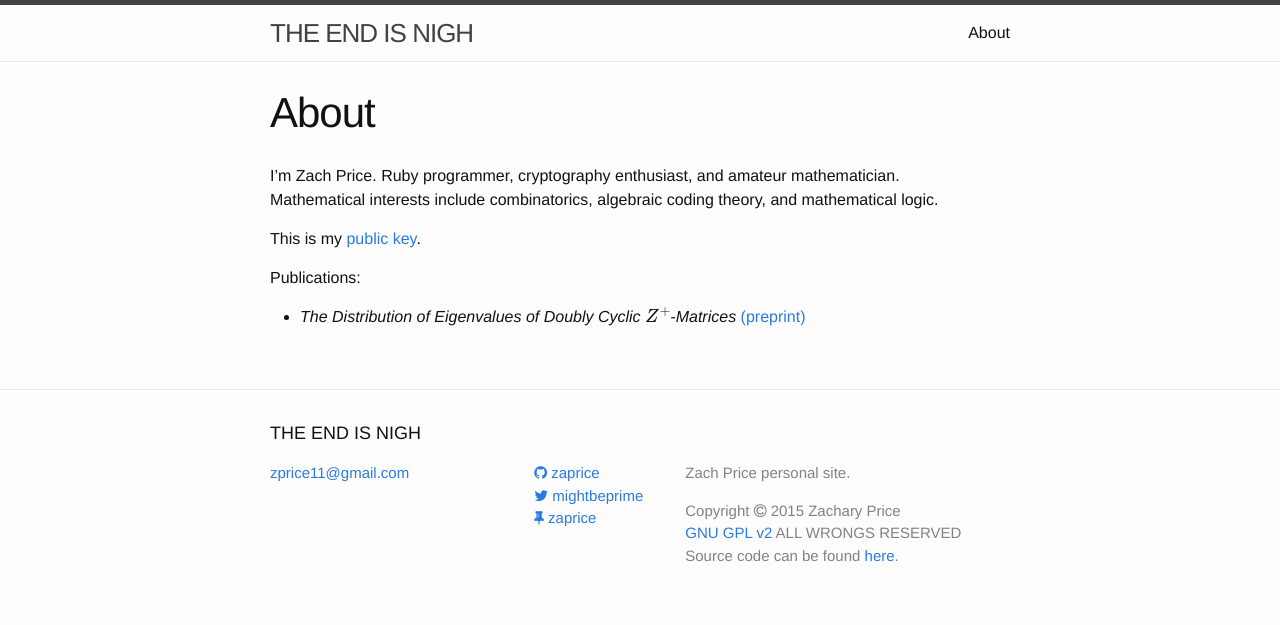
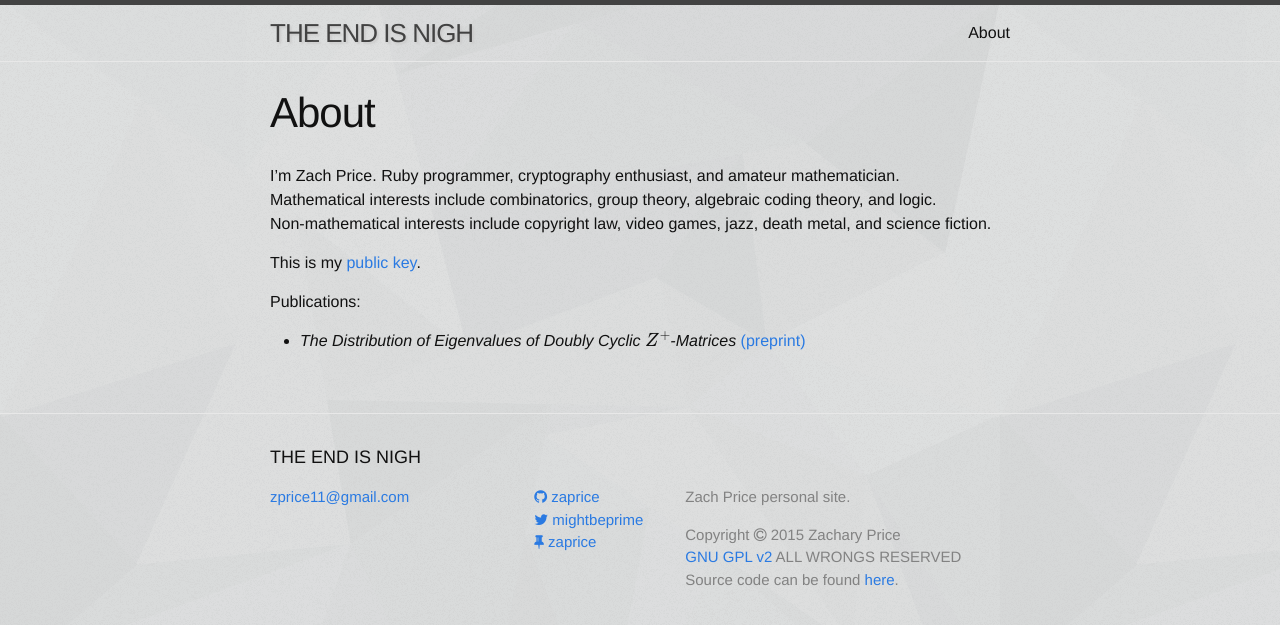
Before and after one commit to zaprice/cryptocalyp.se, a Jekyll site: the page built from about.markdown, in a window 1280 px wide. Shown: the top 625 px of the page. Built offline with Jekyll 4.4.1, drawn with Linux system fonts in a browser that asks for light colours; nearby versions of some CDN libraries; formulas are drawn with MathJax 3.

Commit message:
messed with CSS

```diff
--- a/_sass/_base.scss
+++ b/_sass/_base.scss
@@ -17,10 +17,11 @@ body {
     font-family: $base-font-family;
     font-size: $base-font-size;
     line-height: $base-line-height;
-    font-weight: 300;
+    font-weight: $base-font-weight;
     color: $text-color;
-    background-color: $background-color;
+    // background-color: $background-color;
     -webkit-text-size-adjust: 100%;
+    background: url(/assets/img/shattered_@2X.png);
 }
 
 
@@ -79,8 +80,12 @@ li {
 /**
  * Headings
  */
-h1, h2, h3, h4, h5, h6 {
-    font-weight: 300;
+h1 {
+  font-weight: $h1-font-weight;
+}
+
+h2, h3, h4, h5, h6 {
+    font-weight: $base-font-weight;
 }
 
 
--- a/_sass/_layout.scss
+++ b/_sass/_layout.scss
@@ -16,6 +16,7 @@
     letter-spacing: -1px;
     margin-bottom: 0;
     float: left;
+    text-shadow: 2px 2px 2px $text-shadow-color;
 
     &,
     &:visited {
@@ -186,6 +187,7 @@
 .post-link {
     display: block;
     font-size: 24px;
+    font-weight: $post-link-font-weight;
 }
 
 
--- a/about.markdown
+++ b/about.markdown
@@ -5,7 +5,8 @@ permalink: /about/
 ---
 
 I'm Zach Price. Ruby programmer, cryptography enthusiast, and amateur mathematician.
-Mathematical interests include combinatorics, algebraic coding theory, and mathematical logic.
+Mathematical interests include combinatorics, group theory, algebraic coding theory, and logic.
+Non-mathematical interests include copyright law, video games, jazz, death metal, and science fiction.
 
 This is my [public key]({{site.url}}/assets/zprice11_public_key.txt).
 
--- a/css/main.scss
+++ b/css/main.scss
@@ -6,16 +6,21 @@
 
 
 // Our variables
-$base-font-family: Helvetica, Arial, sans-serif;
+$base-font-family: Helvetica Neue, Helvetica, Arial, sans-serif;
 $base-font-size:   16px;
 $small-font-size:  $base-font-size * 0.875;
 $base-line-height: 1.5;
+$base-font-weight: 300;
+
+$h1-font-weight: 100;
+$post-link-font-weight: 200;
 
 $spacing-unit:     30px;
 
 $text-color:       #111;
 $background-color: #fdfdfd;
 $brand-color:      #2a7ae2;
+$text-shadow-color: #cccccc;
 
 $grey-color:       #828282;
 $grey-color-light: lighten($grey-color, 40%);
```
Also changed, not shown: assets/img/shattered_@2X.png (added), 1 other file.
